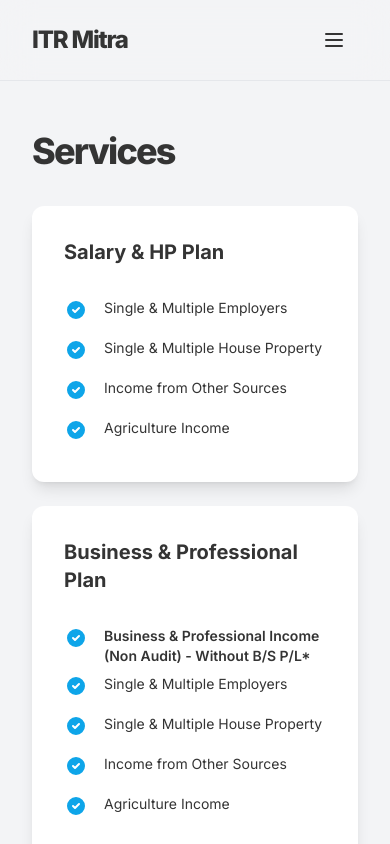
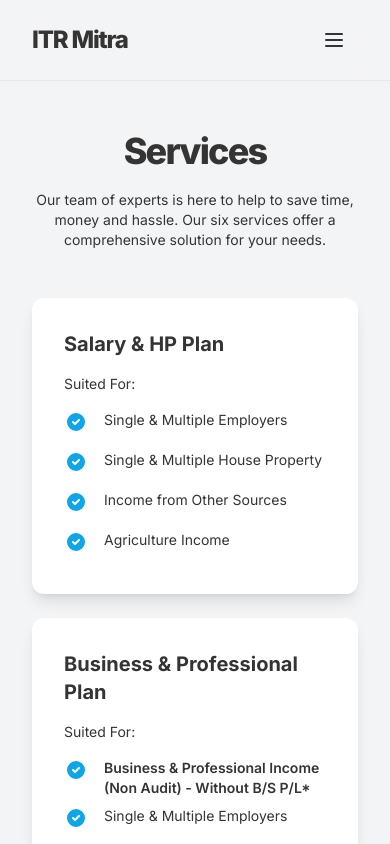
Before and after one commit to itrmitra/itrmitra, a Next.js app: page /services in a window 390 px wide. Shown: the top 844 px of the page. Built offline with nearby package versions, Linux system fonts and the light colour scheme.

Commit message:
add some extra information to ServiceCard

```diff
--- a/src/pages/services.tsx
+++ b/src/pages/services.tsx
@@ -10,11 +10,15 @@ export default function Services() {
                 name="description"
                 content="ITR Mitra provides six types of services including Capital Gain Plan, Future & Options Plan and NRI having Foreign Income."
             />
-            <div className="min-h-screen px-8 py-12">
-                <h1 className="mb-8 text-4xl font-extrabold leading-tight tracking-tighter md:text-5xl lg:text-6xl">
+            <div className="px-8 py-12 text-center md:min-h-screen md:text-left">
+                <h1 className="mb-4 text-4xl font-extrabold leading-tight tracking-tighter md:text-5xl lg:text-6xl">
                     Services
                 </h1>
-                <div className="grid grid-cols-1 gap-6 md:grid-cols-2 lg:grid-cols-3">
+                <p className="mb-12 text-sm md:w-1/2 md:text-base lg:text-lg">
+                    Our team of experts is here to help to save time, money and hassle. Our six
+                    services offer a comprehensive solution for your needs.
+                </p>
+                <div className="grid grid-cols-1 gap-6 text-left md:grid-cols-2 lg:grid-cols-3">
                     {services.map((item) => (
                         <ServiceCard {...item} key={item.name} />
                     ))}
@@ -35,8 +39,9 @@ function ServiceCard({
 }) {
     return (
         <div className="rounded-xl bg-white p-8 shadow-lg">
-            <h1 className="mb-8 text-xl font-bold md:text-2xl">{name}</h1>
+            <h1 className="mb-4 text-xl font-bold md:text-2xl">{name}</h1>
             <div className="space-y-2">
+                <p className="text-medium mb-4 text-sm md:text-base">Suited For:</p>
                 {features.map((item, idx) => (
                     <div className="flex items-start gap-2 text-sm md:text-base">
                         <div className="min-w-8 h-8">
```
